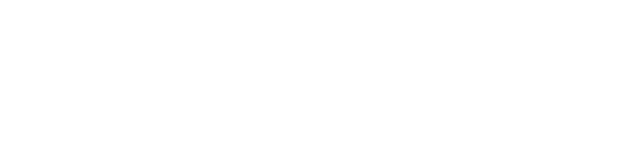
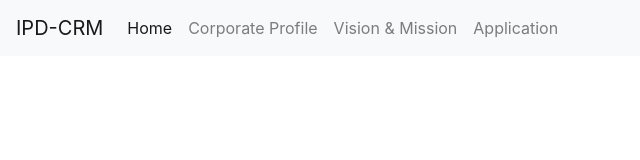
Before and after one commit to dscleadcity/ipd-crm, a plain HTML site: page index.html in a window 1280 px wide. Shown: the whole page, without its empty margins (0-640 px from the left). Drawn offline with nearby package versions, Linux system fonts and the light colour scheme.

Commit message:
added menu

```diff
--- a/index.html
+++ b/index.html
@@ -14,7 +14,28 @@
 </head>
 <body>
 
-
+  <nav class="navbar navbar-expand-lg navbar-light bg-light">
+    <a class="navbar-brand" href="#">IPD-CRM</a>
+    <button class="navbar-toggler" type="button" data-toggle="collapse" data-target="#navbarNav" aria-controls="navbarNav" aria-expanded="false" aria-label="Toggle navigation">
+      <span class="navbar-toggler-icon"></span>
+    </button>
+    <div class="collapse navbar-collapse" id="navbarNav">
+      <ul class="navbar-nav">
+        <li class="nav-item active">
+          <a class="nav-link" href="#">Home <span class="sr-only">(current)</span></a>
+        </li>
+        <li class="nav-item">
+          <a class="nav-link" href="#">Corporate Profile</a>
+        </li>
+        <li class="nav-item">
+          <a class="nav-link" href="#">Vision & Mission</a>
+        </li>
+        <li class="nav-item">
+          <a class="nav-link" href="#">Application</a>
+        </li>
+      </ul>
+    </div>
+  </nav>
 
   <!-- Bootstrap JS -->
   <script src="https://code.jquery.com/jquery-3.3.1.slim.min.js" integrity="sha384-q8i/X+965DzO0rT7abK41JStQIAqVgRVzpbzo5smXKp4YfRvH+8abtTE1Pi6jizo" crossorigin="anonymous"></script>
```
